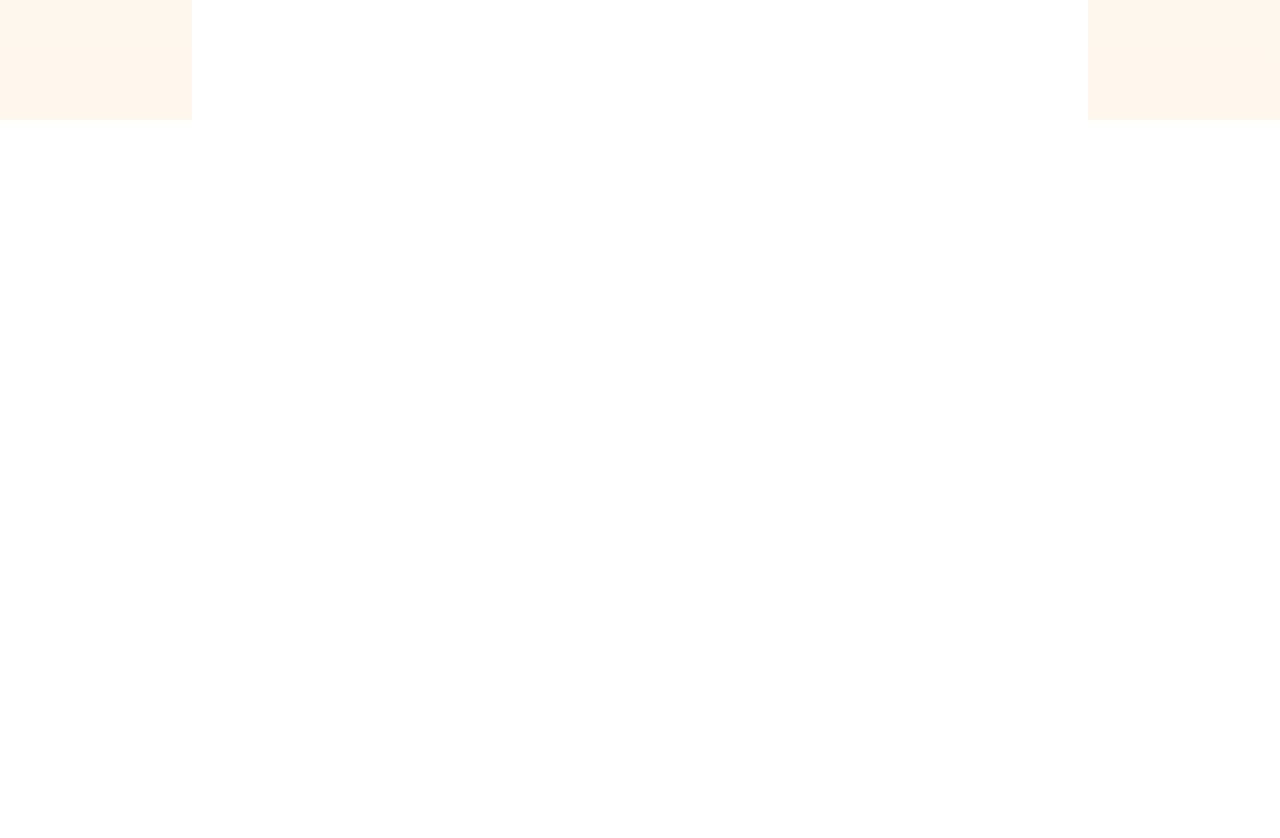
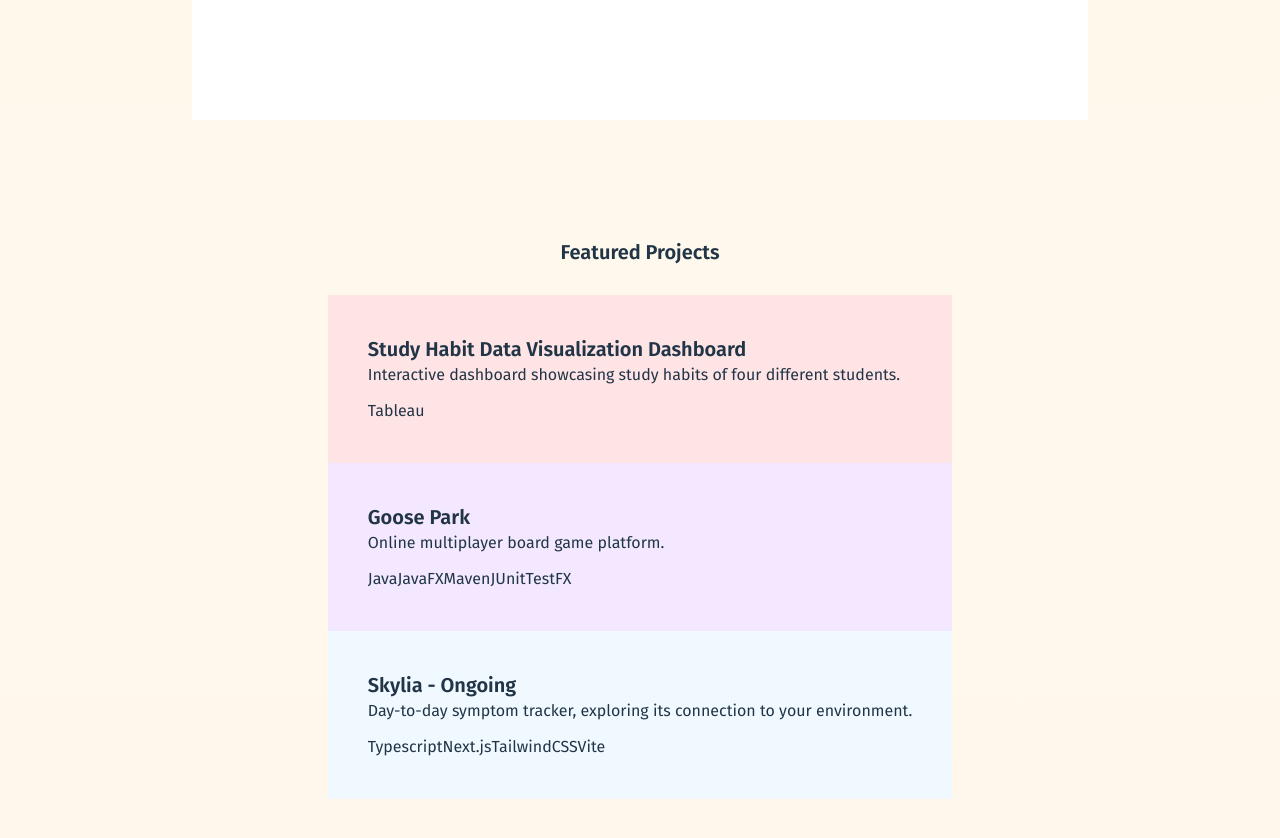
Before and after one commit to ca-Stella/ca-stella.github.io, a React (Vite) app: page / in a window 1280 px wide. Shown: the part 1480-2318 px from the top of the page. Before the commit the page ends 1600 px from the top, so only its background shows below. Built offline with nearby package versions, Linux system fonts and the light colour scheme; a web font is replaced by a local one.

Commit message:
Create Projects component

```diff
--- a/src/App.tsx
+++ b/src/App.tsx
@@ -1,13 +1,14 @@
 import './App.css'
 import Hero from "./components/Hero";
 import About from './components/About';
-
+import Projects from './components/Projects';
 export default function App() {
   return (
     <div className="min-h-screen min-w-screen bg-gradient-to-b from-amber-50 to-orange-50 flex flex-col items-center justify-center">
 
     <Hero />
     <About />
+    <Projects />
     </div>
   )
 }
--- /dev/null
+++ b/src/components/Projects.tsx
@@ -0,0 +1,50 @@
+
+export default function Projects() {
+  // Projects!
+
+  const projects = [
+    {
+      title: "Study Habit Data Visualization Dashboard",
+      description:
+        "Interactive dashboard showcasing study habits of four different students.",
+      tags: ["Tableau"],
+      bgColor: "bg-rose-100",
+
+    },
+    {
+      title: "Goose Park",
+      description:
+        "Online multiplayer board game platform.",
+      tags: ["Java", "JavaFX", "Maven", "JUnit", "TestFX"],
+      bgColor: "bg-purple-100",
+    },
+    {
+      title: "Skylia - Ongoing",
+      description:
+        "Day-to-day symptom tracker, exploring its connection to your environment.",
+      tags: ["Typescript", "Next.js", "TailwindCSS", "Vite"],
+      bgColor: "bg-sky-50",
+    },
+  ];
+
+  return (
+    <section className="min-h-screen flex items-center justify-center flex-col">
+      <h2 className="text-4xl font-semibold mb-8 ">Featured Projects</h2>
+      <div className="max-w-4xl px-6">
+        {projects.map((project) => (
+          // <div className="space-y-16">
+          <div className={`relative ${project.bgColor} p-10`}>
+            <h3 className="text-xl font-semibold">{project.title}</h3>
+
+            <div className="flex gap-3 flex-col">
+              <p className="">{project.description}</p>
+
+              <div className="flex flex-wrap gap-2">{project.tags}</div>
+            </div>
+            {/* </div> */}
+          </div>
+        ))}
+      </div>
+    </section>
+  );
+}
```
